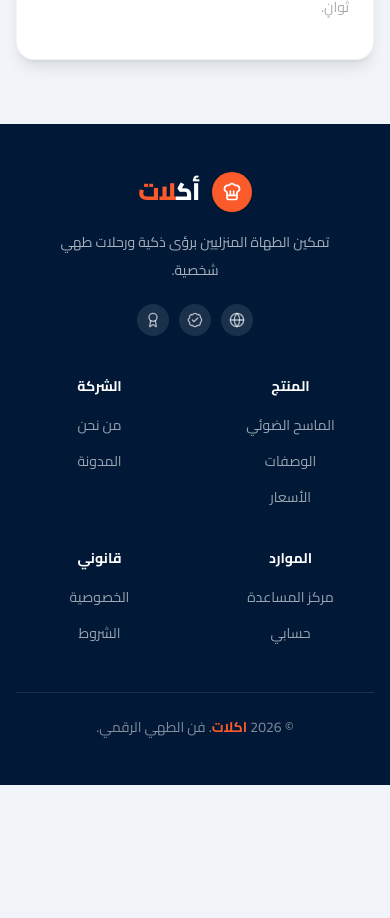
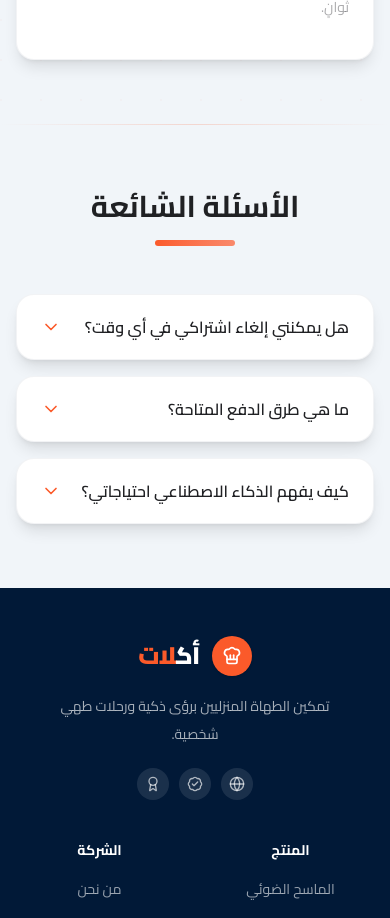
Before and after one commit to Amr-ahmed-98/Akalat, a Next.js app: page /ar/pricing in a window 390 px wide. Shown: the part 4300-5218 px from the top of the page. Before the commit the page ends 5085 px from the top, so only its background shows below. Built offline with nearby package versions, Linux system fonts and the light colour scheme; no server answers.

Commit message:
added FAQ Section

```diff
--- a/src/app/[locale]/(pricing)/pricing/page.tsx
+++ b/src/app/[locale]/(pricing)/pricing/page.tsx
@@ -1,4 +1,5 @@
 import { AppLayout } from "@/src/layouts/app-layout";
+import { FAQSection } from "@/src/widgets/faq/ui/FAQSection";
 import { PricingSection } from "@/src/widgets/pricing/ui/PricingSection";
 import { ProFeaturesSection } from "@/src/widgets/pro-features/ui/ProFeaturesSection";
 
@@ -13,6 +14,7 @@ export default async function PricingPage({ params }: PricingPageProps) {
     <AppLayout locale={locale}>
       <PricingSection locale={locale} />
       <ProFeaturesSection locale={locale} />
+      <FAQSection locale={locale} />
     </AppLayout>
   );
 }
--- a/src/messages/ar.json
+++ b/src/messages/ar.json
@@ -517,5 +517,23 @@
         "cta": "اشترك الآن"
       }
     }
+  },
+
+  "FAQSection": {
+    "title": "الأسئلة الشائعة",
+    "questions": [
+      {
+        "question": "هل يمكنني إلغاء اشتراكي في أي وقت؟",
+        "answer": "نعم، يمكنك إلغاء اشتراكك في أي وقت من دون أي رسوم إضافية. وسيبقى اشتراكك فعالاً حتى نهاية الفترة المدفوعة الحالية."
+      },
+      {
+        "question": "ما هي طرق الدفع المتاحة؟",
+        "answer": "نقبل بطاقات الائتمان الرئيسية مثل Visa وMastercard وAmerican Express، بالإضافة إلى Apple Pay وGoogle Pay. جميع عمليات الدفع مشفرة وآمنة."
+      },
+      {
+        "question": "كيف يفهم الذكاء الاصطناعي احتياجاتي؟",
+        "answer": "يحلل الذكاء الاصطناعي عاداتك الغذائية وتفضيلاتك وأهدافك الصحية والمكونات المتوفرة لديك. ومع كل استخدام، يتعلم النظام أكثر عن ذوقك ليقدم توصيات أدق وأكثر تخصيصاً."
+      }
+    ]
   }
 }
--- a/src/messages/en.json
+++ b/src/messages/en.json
@@ -514,5 +514,23 @@
         "cta": "Subscribe Now"
       }
     }
+  },
+
+  "FAQSection": {
+    "title": "Frequently Asked Questions",
+    "questions": [
+      {
+        "question": "Can I cancel my subscription at any time?",
+        "answer": "Yes. You can cancel your subscription at any time with no extra fees. Your plan will remain active until the end of your current billing period."
+      },
+      {
+        "question": "What payment methods are available?",
+        "answer": "We accept major credit cards including Visa, Mastercard, and American Express, along with Apple Pay and Google Pay. All payments are encrypted and processed securely."
+      },
+      {
+        "question": "How does the AI understand my needs?",
+        "answer": "Our AI analyzes your eating habits, preferences, health goals, and available ingredients. Over time, it learns from your usage and delivers more accurate, personalized recommendations."
+      }
+    ]
   }
 }
--- /dev/null
+++ b/src/widgets/faq/ui/FAQItem.tsx
@@ -0,0 +1,78 @@
+// src/widgets/faq-section/ui/FAQItem.tsx
+
+"use client";
+
+import { motion, AnimatePresence } from "framer-motion";
+import { ChevronDown } from "lucide-react";
+import { useState } from "react";
+
+import { cn } from "@/src/shared/lib/utils";
+
+interface FAQItemProps {
+  question: string;
+  answer: string;
+  delay: number;
+  isArabic: boolean;
+}
+
+export function FAQItem({ question, answer, delay, isArabic }: FAQItemProps) {
+  const [isOpen, setIsOpen] = useState(false);
+
+  return (
+    <motion.div
+      initial={{ opacity: 0, y: 20 }}
+      whileInView={{ opacity: 1, y: 0 }}
+      viewport={{ once: true }}
+      transition={{ duration: 0.5, delay: delay / 1000 }}
+      className="bg-card rounded-2xl border border-border/50 shadow-lg overflow-hidden"
+    >
+      {/* Question Button */}
+      <button
+        onClick={() => setIsOpen(!isOpen)}
+        className={cn(
+          "flex w-full items-center justify-between gap-4 px-6 py-5 md:py-6",
+          isArabic ? "text-right" : "text-left",
+        )}
+        dir={isArabic ? "rtl" : "ltr"}
+      >
+        <span className="text-base md:text-lg font-semibold text-foreground flex-1">
+          {question}
+        </span>
+        <motion.div
+          animate={{ rotate: isOpen ? 180 : 0 }}
+          transition={{ duration: 0.3 }}
+          className="flex-shrink-0"
+        >
+          <ChevronDown className="w-5 h-5 text-primary" />
+        </motion.div>
+      </button>
+
+      {/* Answer */}
+      <AnimatePresence>
+        {isOpen && (
+          <motion.div
+            initial={{ height: 0, opacity: 0 }}
+            animate={{ height: "auto", opacity: 1 }}
+            exit={{ height: 0, opacity: 0 }}
+            transition={{ duration: 0.3, ease: "easeInOut" }}
+            className="overflow-hidden"
+          >
+            <div className="px-6 pb-5 md:pb-6">
+              <div className="pt-2 border-t border-border/30">
+                <motion.p
+                  initial={{ y: -10, opacity: 0 }}
+                  animate={{ y: 0, opacity: 1 }}
+                  transition={{ duration: 0.3, delay: 0.1 }}
+                  className="text-muted-foreground font-bold text-sm md:text-base leading-relaxed"
+                  dir={isArabic ? "rtl" : "ltr"}
+                >
+                  {answer}
+                </motion.p>
+              </div>
+            </div>
+          </motion.div>
+        )}
+      </AnimatePresence>
+    </motion.div>
+  );
+}
--- /dev/null
+++ b/src/widgets/faq/ui/FAQSection.tsx
@@ -0,0 +1,54 @@
+// src/widgets/faq-section/ui/FAQSection.tsx
+
+import { getTranslations } from "next-intl/server";
+import { FAQItem } from "./FAQItem";
+
+type FAQSectionProps = {
+  locale: string;
+};
+
+type FAQMessage = {
+  question: string;
+  answer: string;
+};
+
+export async function FAQSection({ locale }: FAQSectionProps) {
+  const t = await getTranslations("FAQSection");
+  const isArabic = locale === "ar";
+  const faqs = t.raw("questions") as FAQMessage[];
+
+  return (
+    <section
+      dir={isArabic ? "rtl" : "ltr"}
+      className="w-full py-16 md:py-24 lg:py-32 bg-muted relative overflow-hidden"
+    >
+      {/* Background decoration */}
+      <div className="absolute inset-0 overflow-hidden pointer-events-none">
+        <div className="absolute top-0 left-1/2 -translate-x-1/2 w-full h-px bg-gradient-to-r from-transparent via-primary/20 to-transparent" />
+      </div>
+
+      <div className="container mx-auto px-4 sm:px-6 lg:px-8 relative z-10">
+        {/* Header */}
+        <div className="text-center mb-12 md:mb-16">
+          <h2 className="text-3xl md:text-4xl lg:text-5xl font-bold text-foreground">
+            {t("title")}
+          </h2>
+          <div className="mt-4 w-20 h-1.5 bg-gradient-to-r from-primary to-accent mx-auto rounded-full" />
+        </div>
+
+        {/* FAQ Items */}
+        <div className="max-w-3xl mx-auto space-y-4">
+          {faqs.map((faq, index) => (
+            <FAQItem
+              key={faq.question}
+              question={faq.question}
+              answer={faq.answer}
+              delay={index * 100}
+              isArabic={isArabic}
+            />
+          ))}
+        </div>
+      </div>
+    </section>
+  );
+}
```
